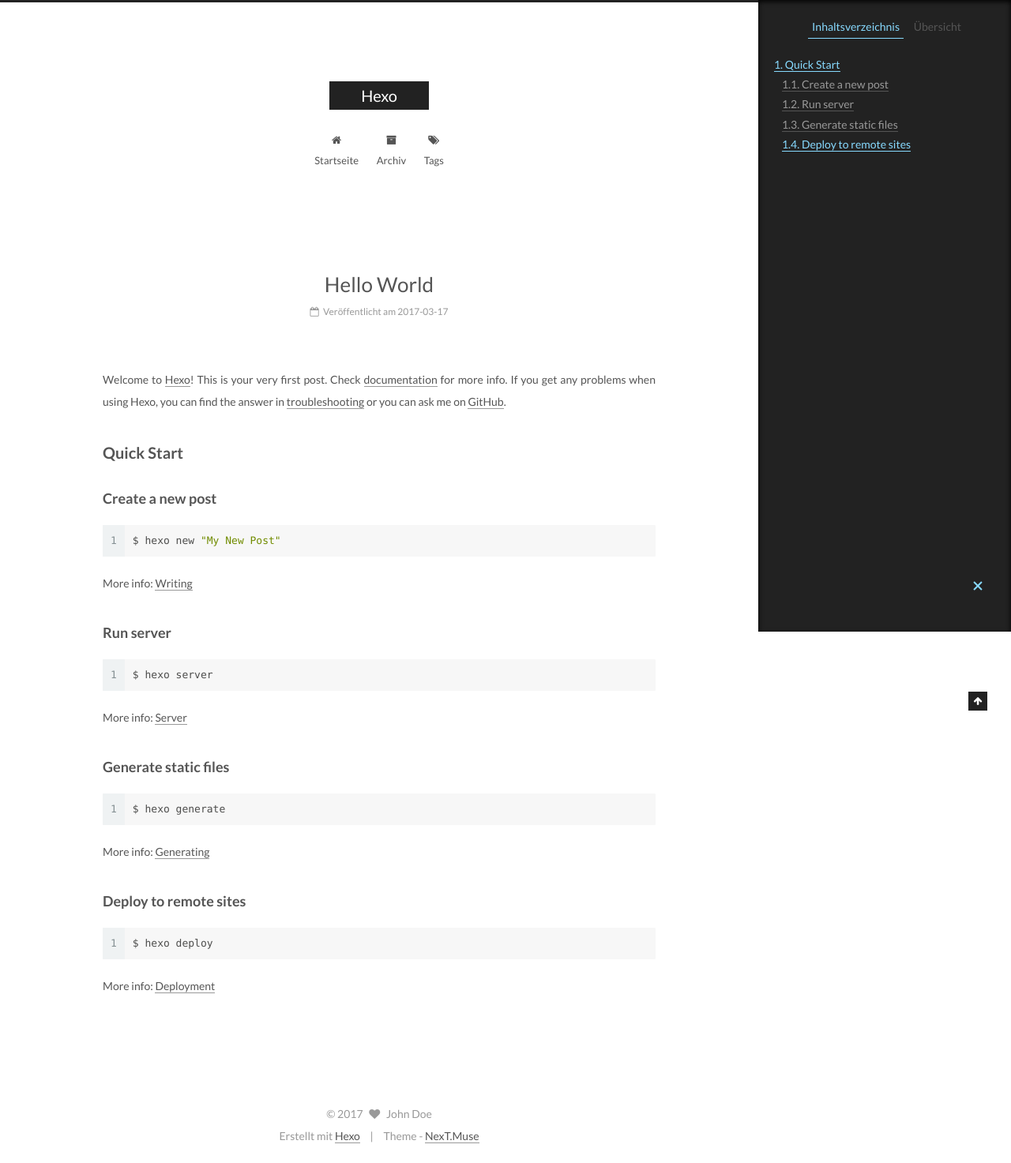
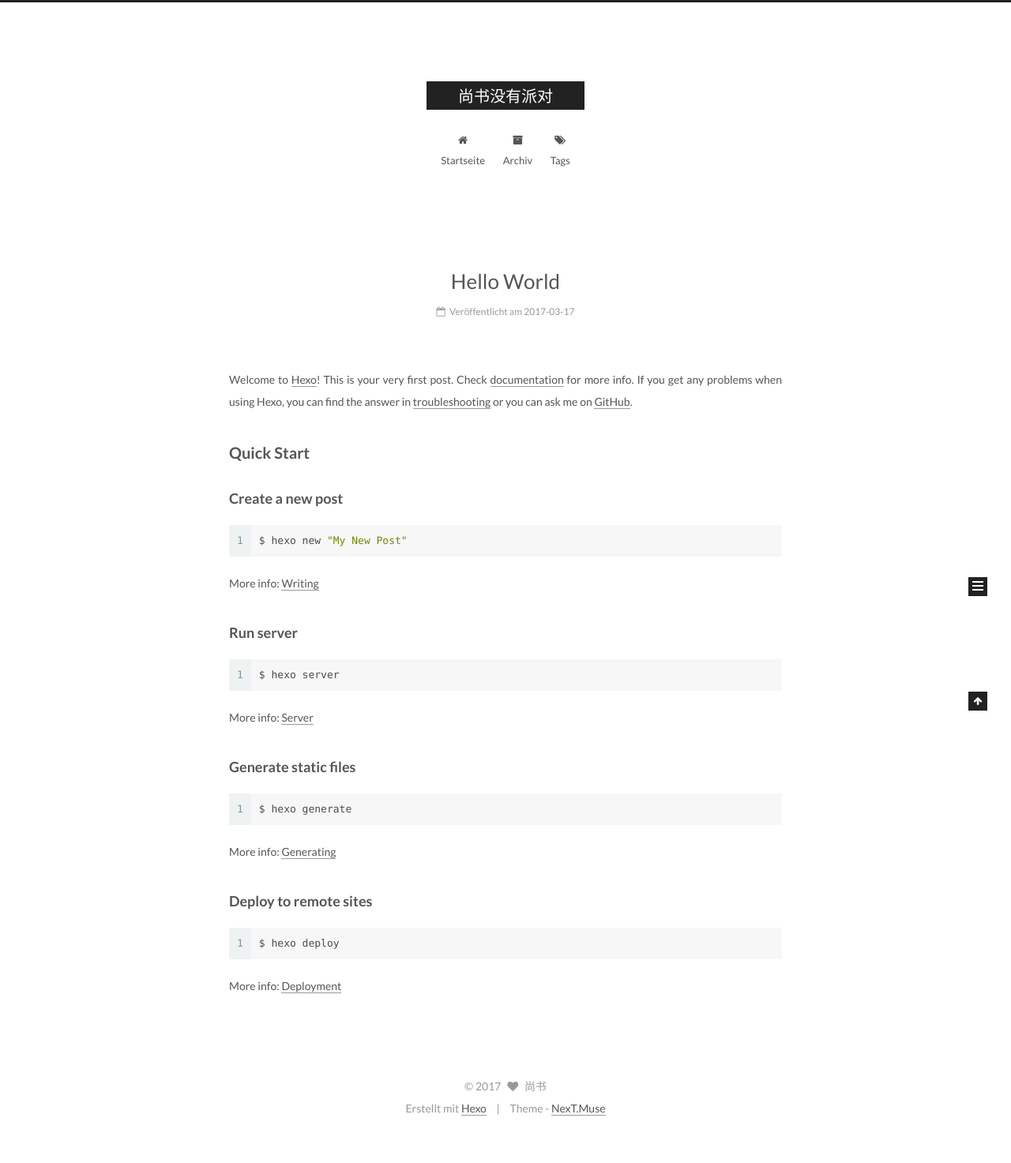
Before and after one commit to Milileee/Milileee.github.io, a plain HTML site: page 2017/03/17/hello-world/index.html in a window 1280 px wide. Shown: the whole page at 79% size. After the commit the page ends 1438 px from the top, so only its background shows below. Drawn offline with Linux system fonts and the light colour scheme.

Commit message:
Site updated: 2017-03-18 23:29:40

```diff
--- a/2017/03/17/hello-world/index.html
+++ b/2017/03/17/hello-world/index.html
@@ -1,3 +1,4 @@
+
 <!doctype html>
 
 
@@ -5,7 +6,7 @@
 
 
 
-<html class="theme-next muse use-motion" lang="">
+<html class="theme-next muse use-motion" lang="简体中文">
 <head>
   <meta charset="UTF-8"/>
 <meta http-equiv="X-UA-Compatible" content="IE=edge" />
@@ -87,19 +88,15 @@
 
 
 
-<meta name="description" content="Welcome to Hexo! This is your very first post. Check documentation for more info. If you get any problems when using Hexo, you can find the answer in troubleshooting or you can ask me on GitHub.
-Quick">
-<meta property="og:type" content="article">
-<meta property="og:title" content="Hello World">
-<meta property="og:url" content="http://yoursite.com/2017/03/17/hello-world/index.html">
-<meta property="og:site_name" content="Hexo">
-<meta property="og:description" content="Welcome to Hexo! This is your very first post. Check documentation for more info. If you get any problems when using Hexo, you can find the answer in troubleshooting or you can ask me on GitHub.
-Quick">
-<meta property="og:updated_time" content="2017-03-17T09:33:59.066Z">
+<meta name="description" content="男人只说三分话,留着七分打天下">
+<meta property="og:type" content="website">
+<meta property="og:title" content="尚书没有派对">
+<meta property="og:url" content="http://lrrui.cn/index.html">
+<meta property="og:site_name" content="尚书没有派对">
+<meta property="og:description" content="男人只说三分话,留着七分打天下">
 <meta name="twitter:card" content="summary">
-<meta name="twitter:title" content="Hello World">
-<meta name="twitter:description" content="Welcome to Hexo! This is your very first post. Check documentation for more info. If you get any problems when using Hexo, you can find the answer in troubleshooting or you can ask me on GitHub.
-Quick">
+<meta name="twitter:title" content="尚书没有派对">
+<meta name="twitter:description" content="男人只说三分话,留着七分打天下">
 
 
 
@@ -127,16 +124,16 @@
 
 
 
-  <link rel="canonical" href="http://yoursite.com/2017/03/17/hello-world/"/>
+  <link rel="canonical" href="http://lrrui.cn/"/>
 
 
 
 
 
-  <title> Hello World | Hexo </title>
+  <title> 尚书没有派对 </title>
 </head>
 
-<body itemscope itemtype="http://schema.org/WebPage" lang="">
+<body itemscope itemtype="http://schema.org/WebPage" lang="简体中文">
 
 
 
@@ -158,7 +155,9 @@
 
 
 
-  <div class="container one-collumn sidebar-position-left page-post-detail ">
+  <div class="container one-collumn sidebar-position-left
+   page-home
+ ">
     <div class="headband"></div>
 
     <header id="header" class="header" itemscope itemtype="http://schema.org/WPHeader">
@@ -169,7 +168,7 @@
     <div class="custom-logo-site-title">
       <a href="/"  class="brand" rel="start">
         <span class="logo-line-before"><i></i></span>
-        <span class="site-title">Hexo</span>
+        <span class="site-title">尚书没有派对</span>
         <span class="logo-line-after"><i></i></span>
       </a>
     </div>
@@ -241,8 +240,8 @@
         <div class="content-wrap">
           <div id="content" class="content">
 
+  <section id="posts" class="posts-expand">
 
-  <div id="posts" class="posts-expand">
 
 
 
@@ -252,16 +251,16 @@
 
 
   <article class="post post-type-normal " itemscope itemtype="http://schema.org/Article">
-    <link itemprop="mainEntityOfPage" href="http://yoursite.com/2017/03/17/hello-world/">
+    <link itemprop="mainEntityOfPage" href="http://lrrui.cn/2017/03/17/hello-world/">
 
     <span hidden itemprop="author" itemscope itemtype="http://schema.org/Person">
-      <meta itemprop="name" content="John Doe">
+      <meta itemprop="name" content="尚书">
       <meta itemprop="description" content="">
       <meta itemprop="image" content="/images/avatar.gif">
     </span>
 
     <span hidden itemprop="publisher" itemscope itemtype="http://schema.org/Organization">
-      <meta itemprop="name" content="Hexo">
+      <meta itemprop="name" content="尚书没有派对">
     </span>
 
 
@@ -273,7 +272,10 @@
 
 
 
-                Hello World
+
+                <a class="post-title-link" href="/2017/03/17/hello-world/" itemprop="url">
+                  Hello World
+                </a>
 
 
           </h1>
@@ -324,7 +326,9 @@
 
 
 
-        <p>Welcome to <a href="https://hexo.io/" target="_blank" rel="external">Hexo</a>! This is your very first post. Check <a href="https://hexo.io/docs/" target="_blank" rel="external">documentation</a> for more info. If you get any problems when using Hexo, you can find the answer in <a href="https://hexo.io/docs/troubleshooting.html" target="_blank" rel="external">troubleshooting</a> or you can ask me on <a href="https://github.com/hexojs/hexo/issues" target="_blank" rel="external">GitHub</a>.</p>
+
+
+            <p>Welcome to <a href="https://hexo.io/" target="_blank" rel="external">Hexo</a>! This is your very first post. Check <a href="https://hexo.io/docs/" target="_blank" rel="external">documentation</a> for more info. If you get any problems when using Hexo, you can find the answer in <a href="https://hexo.io/docs/troubleshooting.html" target="_blank" rel="external">troubleshooting</a> or you can ask me on <a href="https://github.com/hexojs/hexo/issues" target="_blank" rel="external">GitHub</a>.</p>
 <h2 id="Quick-Start"><a href="#Quick-Start" class="headerlink" title="Quick Start"></a>Quick Start</h2><h3 id="Create-a-new-post"><a href="#Create-a-new-post" class="headerlink" title="Create a new post"></a>Create a new post</h3><figure class="highlight bash"><table><tr><td class="gutter"><pre><div class="line">1</div></pre></td><td class="code"><pre><div class="line">$ hexo new <span class="string">"My New Post"</span></div></pre></td></tr></table></figure>
 <p>More info: <a href="https://hexo.io/docs/writing.html" target="_blank" rel="external">Writing</a></p>
 <h3 id="Run-server"><a href="#Run-server" class="headerlink" title="Run server"></a>Run server</h3><figure class="highlight bash"><table><tr><td class="gutter"><pre><div class="line">1</div></pre></td><td class="code"><pre><div class="line">$ hexo server</div></pre></td></tr></table></figure>
@@ -335,26 +339,19 @@
 <p>More info: <a href="https://hexo.io/docs/deployment.html" target="_blank" rel="external">Deployment</a></p>
 
 
-    </div>
-
-    <div>
-
-
 
 
     </div>
 
     <div>
 
+    </div>
 
-
+    <div>
 
     </div>
 
     <div>
-
-
-
 
     </div>
 
@@ -367,27 +364,22 @@
 
 
 
-
+        <div class="post-eof"></div>
 
     </footer>
   </article>
 
 
 
-    <div class="post-spread">
+  </section>
 
-    </div>
-  </div>
+
 
 
           </div>
 
 
 
-
-  <div class="comments" id="comments">
-
-  </div>
 
 
         </div>
@@ -408,24 +400,15 @@
 
 
 
-        <ul class="sidebar-nav motion-element">
-          <li class="sidebar-nav-toc sidebar-nav-active" data-target="post-toc-wrap" >
-            Inhaltsverzeichnis
-          </li>
-          <li class="sidebar-nav-overview" data-target="site-overview">
-            Übersicht
-          </li>
-        </ul>
 
-
-      <section class="site-overview sidebar-panel">
+      <section class="site-overview sidebar-panel sidebar-panel-active">
         <div class="site-author motion-element" itemprop="author" itemscope itemtype="http://schema.org/Person">
           <img class="site-author-image" itemprop="image"
                src="/images/avatar.gif"
-               alt="John Doe" />
-          <p class="site-author-name" itemprop="name">John Doe</p>
+               alt="尚书" />
+          <p class="site-author-name" itemprop="name">尚书</p>
 
-              <p class="site-description motion-element" itemprop="description"></p>
+              <p class="site-description motion-element" itemprop="description">男人只说三分话,留着七分打天下</p>
 
         </div>
         <nav class="site-state motion-element">
@@ -463,22 +446,6 @@
       </section>
 
 
-      <!--noindex-->
-        <section class="post-toc-wrap motion-element sidebar-panel sidebar-panel-active">
-          <div class="post-toc">
-
-
-
-
-
-
-              <div class="post-toc-content"><ol class="nav"><li class="nav-item nav-level-2"><a class="nav-link" href="#Quick-Start"><span class="nav-number">1.</span> <span class="nav-text">Quick Start</span></a><ol class="nav-child"><li class="nav-item nav-level-3"><a class="nav-link" href="#Create-a-new-post"><span class="nav-number">1.1.</span> <span class="nav-text">Create a new post</span></a></li><li class="nav-item nav-level-3"><a class="nav-link" href="#Run-server"><span class="nav-number">1.2.</span> <span class="nav-text">Run server</span></a></li><li class="nav-item nav-level-3"><a class="nav-link" href="#Generate-static-files"><span class="nav-number">1.3.</span> <span class="nav-text">Generate static files</span></a></li><li class="nav-item nav-level-3"><a class="nav-link" href="#Deploy-to-remote-sites"><span class="nav-number">1.4.</span> <span class="nav-text">Deploy to remote sites</span></a></li></ol></li></ol></div>
-
-
-          </div>
-        </section>
-      <!--/noindex-->
-
 
 
 
@@ -499,7 +466,7 @@
   <span class="with-love">
     <i class="fa fa-heart"></i>
   </span>
-  <span class="author" itemprop="copyrightHolder">John Doe</span>
+  <span class="author" itemprop="copyrightHolder">尚书</span>
 </div>
 
 
@@ -583,10 +550,6 @@
 
 
 
-  <script type="text/javascript" src="/js/src/scrollspy.js?v=5.1.0"></script>
-<script type="text/javascript" src="/js/src/post-details.js?v=5.1.0"></script>
-
-
 
 
 
```
